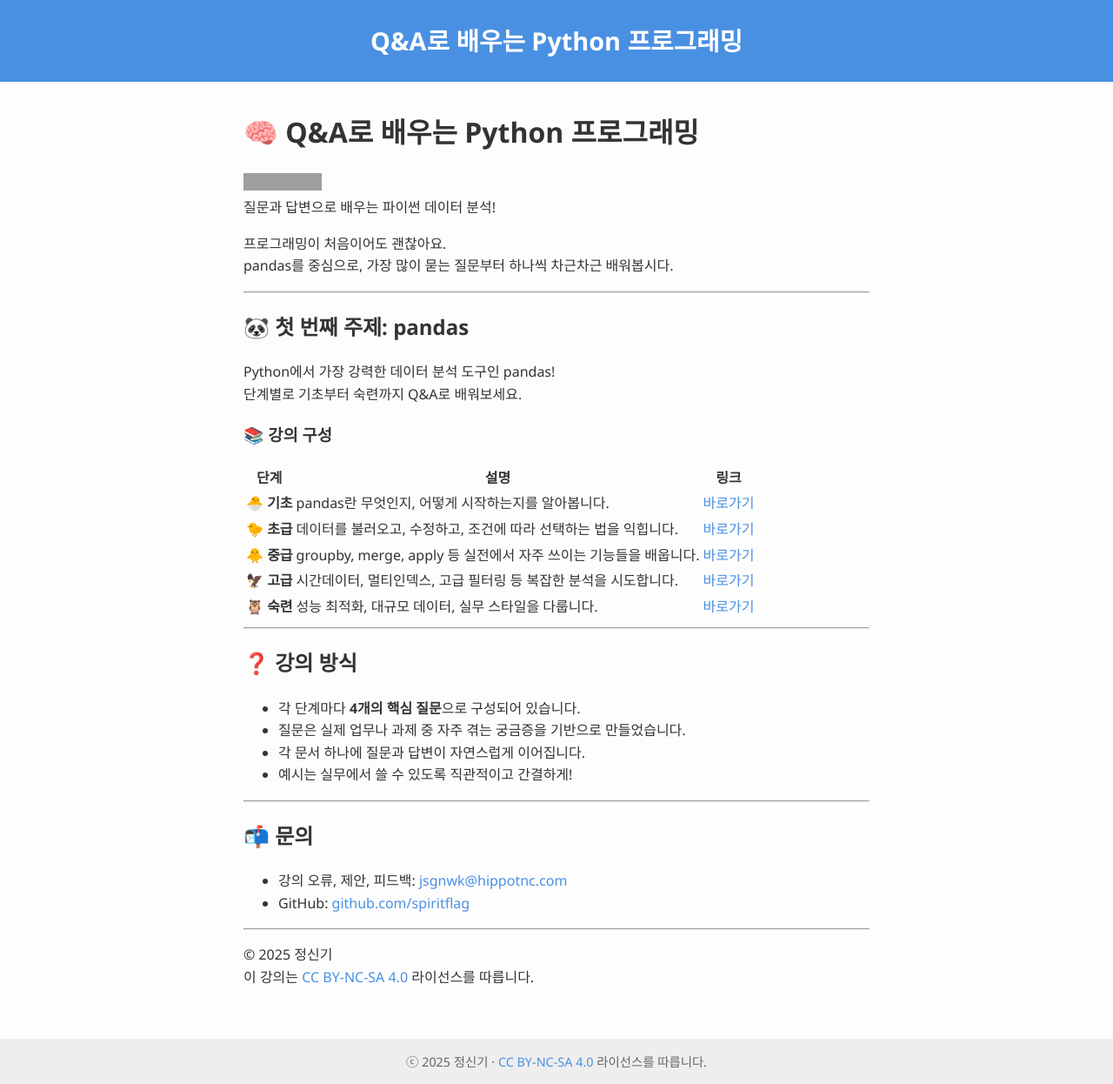
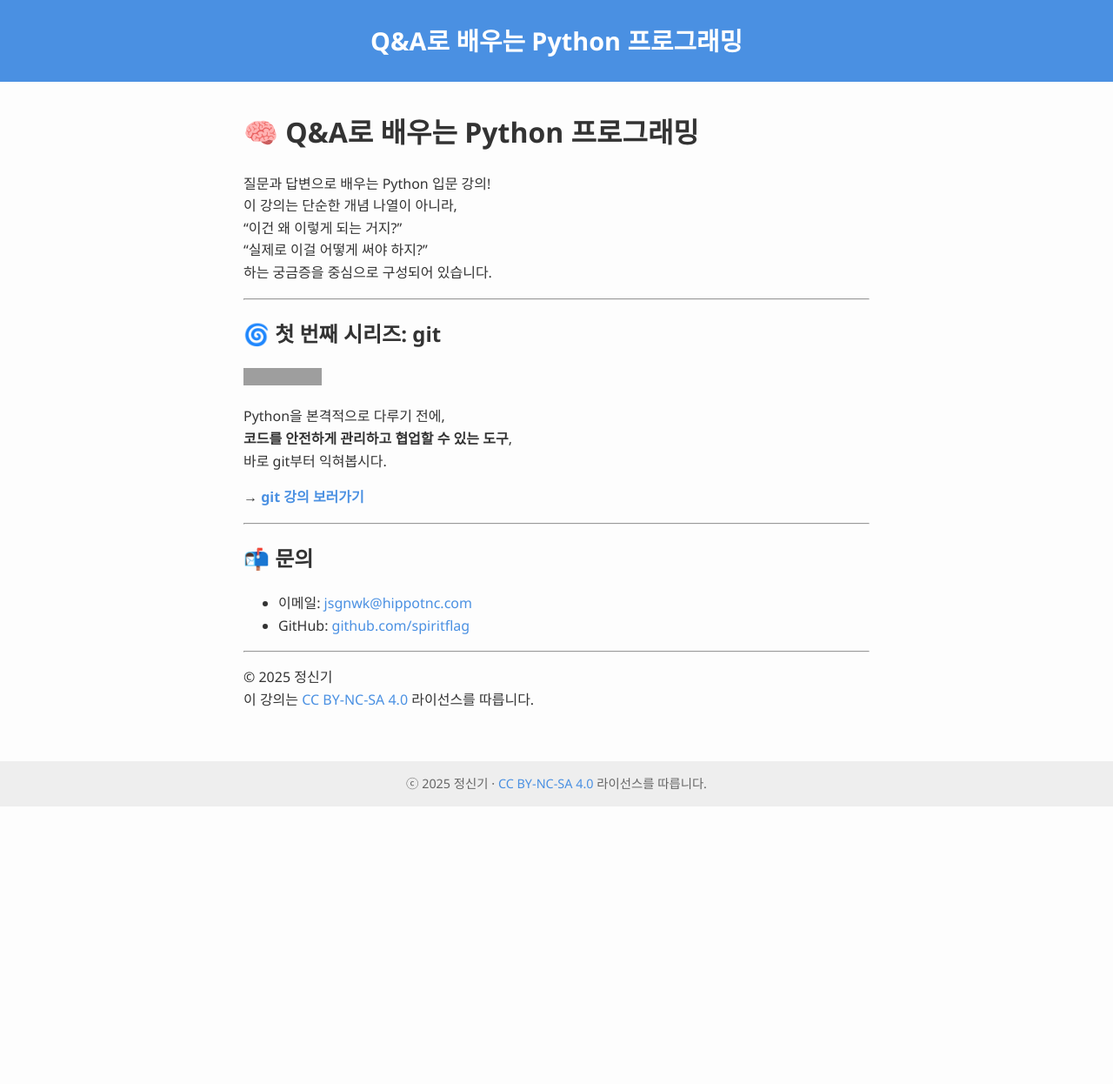
Before and after one commit to SpiritFlag/spiritflag.github.io, a Jekyll site: the page built from index.md, in a window 1280 px wide. Shown: the whole page at 87% size. Built offline with Jekyll 4.4.1, drawn with Linux system fonts in a browser that asks for light colours; after the commit the page ends 927 px from its top, so only the background shows below that; grey boxes are pictures that could not be loaded.

Commit message:
Update index.md

```diff
--- a/index.md
+++ b/index.md
@@ -5,43 +5,29 @@ title: Q&A로 배우는 Python 프로그래밍
 
 # 🧠 Q&A로 배우는 Python 프로그래밍
 
-![pandas](https://img.shields.io/badge/pandas-Data%20Analysis-purple?logo=pandas&logoColor=white)
-질문과 답변으로 배우는 파이썬 데이터 분석!
-
-프로그래밍이 처음이어도 괜찮아요.
-pandas를 중심으로, 가장 많이 묻는 질문부터 하나씩 차근차근 배워봅시다.
+질문과 답변으로 배우는 Python 입문 강의!
+이 강의는 단순한 개념 나열이 아니라,
+"이건 왜 이렇게 되는 거지?"
+"실제로 이걸 어떻게 써야 하지?"
+하는 궁금증을 중심으로 구성되어 있습니다.
 
 ---
 
-## 🐼 첫 번째 주제: pandas
+## 🌀 첫 번째 시리즈: git
 
-Python에서 가장 강력한 데이터 분석 도구인 pandas!
-단계별로 기초부터 숙련까지 Q&A로 배워보세요.
+![Git](https://img.shields.io/badge/git-Version%20Control-F05033?logo=git&logoColor=white)
 
-### 📚 강의 구성
+Python을 본격적으로 다루기 전에,
+**코드를 안전하게 관리하고 협업할 수 있는 도구**,
+바로 git부터 익혀봅시다.
 
-| 단계 | 설명 | 링크 |
-|------|------|------|
-| 🐣 **기초**   | pandas란 무엇인지, 어떻게 시작하는지를 알아봅니다. | [바로가기](lessons/pandas/01_기초/) |
-| 🐤 **초급**   | 데이터를 불러오고, 수정하고, 조건에 따라 선택하는 법을 익힙니다. | [바로가기](lessons/pandas/02_초급/) |
-| 🐥 **중급**   | groupby, merge, apply 등 실전에서 자주 쓰이는 기능들을 배웁니다. | [바로가기](lessons/pandas/03_중급/) |
-| 🦅 **고급**   | 시간데이터, 멀티인덱스, 고급 필터링 등 복잡한 분석을 시도합니다. | [바로가기](lessons/pandas/04_고급/) |
-| 🦉 **숙련**   | 성능 최적화, 대규모 데이터, 실무 스타일을 다룹니다. | [바로가기](lessons/pandas/05_숙련/) |
-
----
-
-## ❓ 강의 방식
-
-* 각 단계마다 **4개의 핵심 질문**으로 구성되어 있습니다.
-* 질문은 실제 업무나 과제 중 자주 겪는 궁금증을 기반으로 만들었습니다.
-* 각 문서 하나에 질문과 답변이 자연스럽게 이어집니다.
-* 예시는 실무에서 쓸 수 있도록 직관적이고 간결하게!
+→ [**git 강의 보러가기**](lessons/git/)
 
 ---
 
 ## 📬 문의
 
-- 강의 오류, 제안, 피드백: [jsgnwk@hippotnc.com](mailto:jsgnwk@hippotnc.com)
+- 이메일: [jsgnwk@hippotnc.com](mailto:jsgnwk@hippotnc.com)
 - GitHub: [github.com/spiritflag](https://github.com/spiritflag)
 
 ---
```
